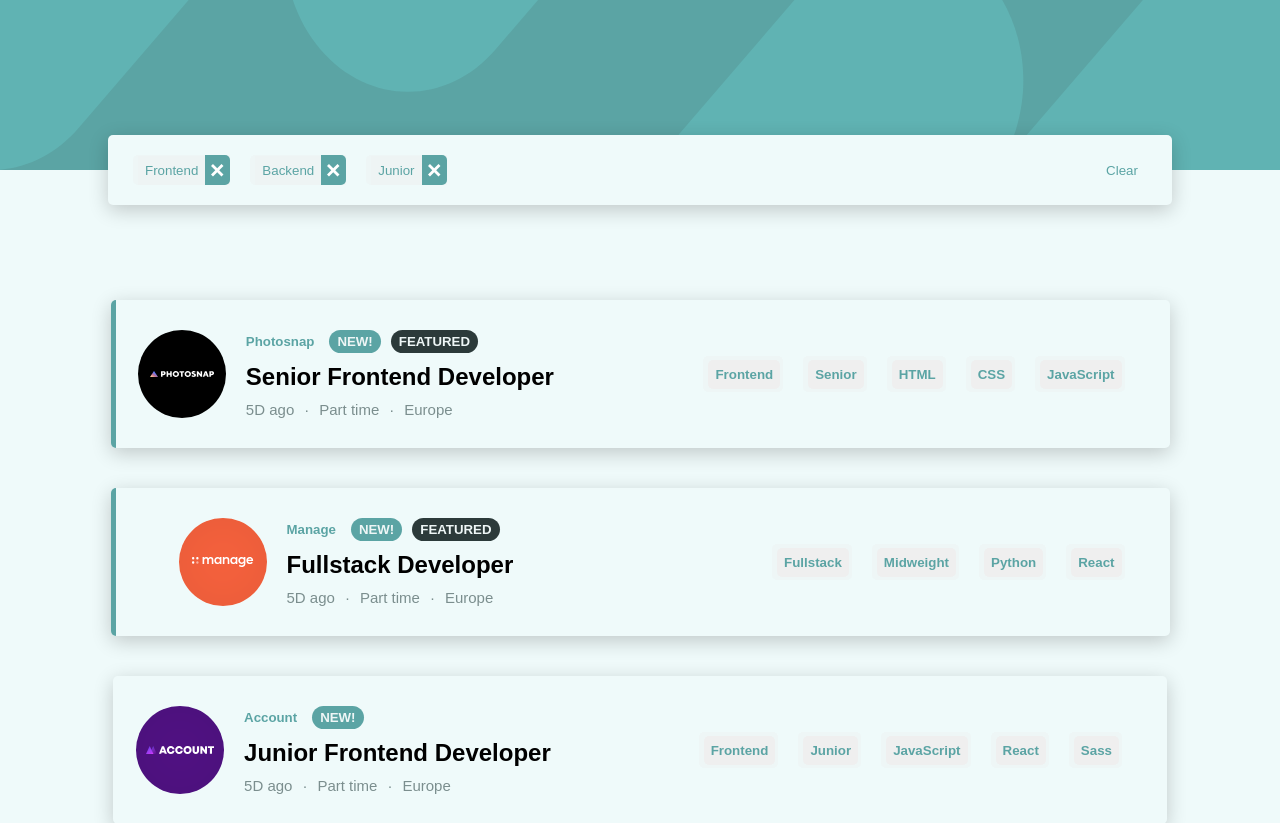
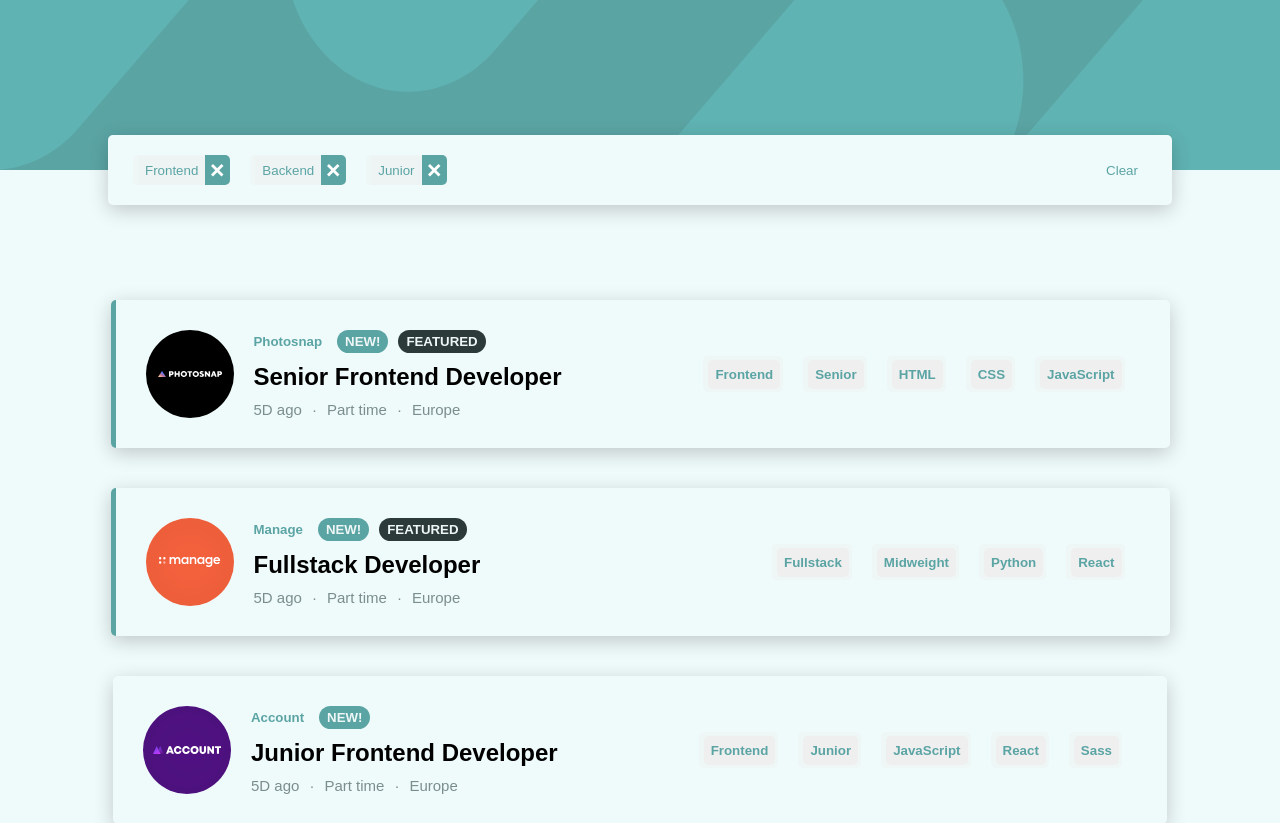
Before and after one commit to Halke/job-listings, a React (Create React App) app: page / in a window 1280 px wide. Shown: the top 823 px of the page. Built offline with nearby package versions, Linux system fonts and the light colour scheme.

Commit message:
Modified justify-content and left padding

```diff
--- a/src/components/Jobs/Card/JobCard.css
+++ b/src/components/Jobs/Card/JobCard.css
@@ -14,11 +14,14 @@
 
 .job-card__description,
 .job-card__tags {
-  width: 45%;
   min-width: 350px;
   display: flex;
-  justify-content: center;
+  justify-content: flex-start;
   align-items: center;
+}
+
+.job-card__description {
+  padding-left: 30px;
 }
 
 .job-card__description-job-title {
```
